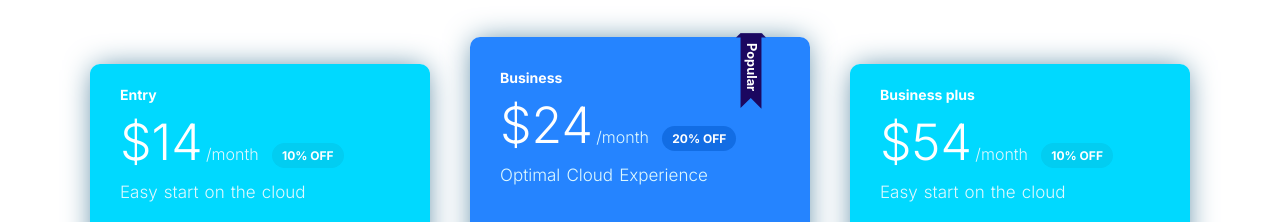
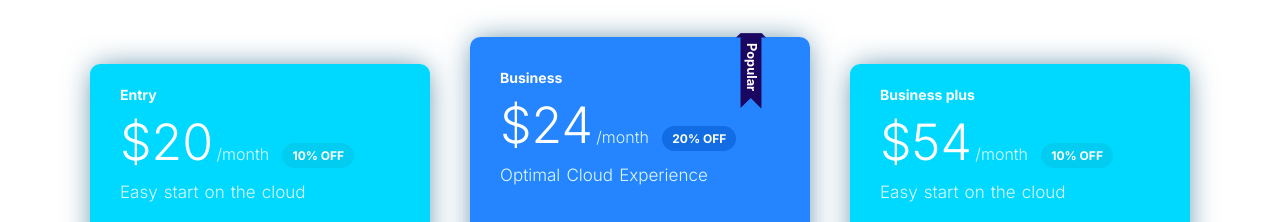
Before and after one commit to Ibrahim-Khalil555/My-First-WebPage, a website built with Parcel: page index.html in a window 1280 px wide. Shown: the part 945-1167 px from the top of the page. Built offline with nearby package versions, Linux system fonts and the light colour scheme.

Commit message:
Change entry package price from $14 to $20.

```diff
--- a/index.html
+++ b/index.html
@@ -94,7 +94,7 @@
       <div class="card">
         <header class="card-header secondary-card">
           <h5 class="card-title">Entry</h5>
-          <span class="plan-price">$14</span>
+          <span class="plan-price">$20</span>
           <span class="plan-duration">/month</span>
           <span class="badge secondary-badge small-badge">10% off</span>
           <p class="card-tagline">Easy start on the cloud</p>
```
